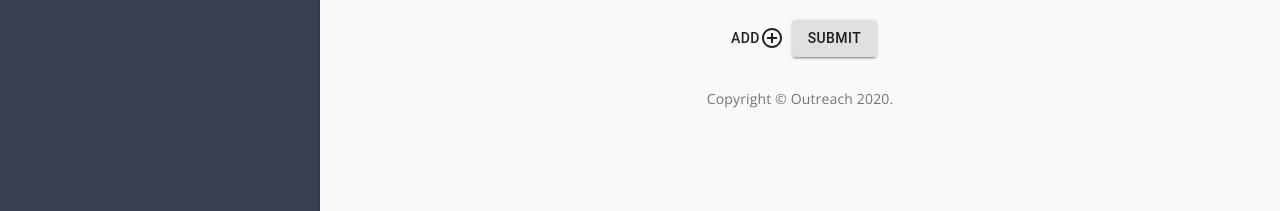
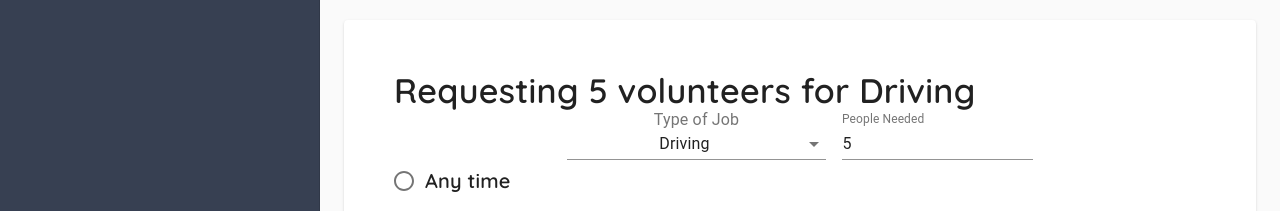
Before and after one commit to johnhongannguyen/outreach-react-dashboard, a React (Create React App) app: page /dashboard/relief-center-forms in a window 1280 px wide. Shown: the part 562-773 px from the top of the page. Built offline with nearby package versions, Linux system fonts and the light colour scheme; no server answers.

Commit message:
Added Date, Start and End time

```diff
--- a/src/components/Dashboard/DateTimePicker.js
+++ b/src/components/Dashboard/DateTimePicker.js
@@ -3,21 +3,20 @@ import React from "react";
 import Grid from "@material-ui/core/Grid";
 import MomentUtils from "@date-io/moment";
 
-// import DateFnsUtils from "@date-io/date-fns";
 import {
   MuiPickersUtilsProvider,
   KeyboardTimePicker,
   KeyboardDatePicker
 } from "@material-ui/pickers";
 
-export default function DateTimePicker() {
-  // The first commit of Material-UI
-  const [selectedDate, setSelectedDate] = React.useState(new Date());
-
-  const handleDateChange = date => {
-    setSelectedDate(date);
-  };
-
+export default function DateTimePicker({
+  selectedDate,
+  selectedStartTime,
+  selectedEndTime,
+  onDateChange,
+  onStartTimeChange,
+  onEndTimeChange
+}) {
   return (
     <MuiPickersUtilsProvider utils={MomentUtils}>
       <Grid container justify="space-around">
@@ -25,12 +24,11 @@ export default function DateTimePicker() {
           <KeyboardDatePicker
             disableToolbar
             variant="inline"
-            format="MM/DD/YY"
+            format="MM/DD/YYYY"
             margin="normal"
-            id="date-picker-inline"
             label="Date"
             value={selectedDate}
-            onChange={handleDateChange}
+            onChange={onDateChange}
             KeyboardButtonProps={{
               "aria-label": "change date"
             }}
@@ -39,10 +37,9 @@ export default function DateTimePicker() {
         <Grid xs={12} sm={4} item>
           <KeyboardTimePicker
             margin="normal"
-            id="time-picker"
             label="Start Time"
-            value={selectedDate}
-            onChange={handleDateChange}
+            value={selectedStartTime}
+            onChange={onStartTimeChange}
             KeyboardButtonProps={{
               "aria-label": "start time"
             }}
@@ -51,10 +48,9 @@ export default function DateTimePicker() {
         <Grid xs={12} sm={4} item>
           <KeyboardTimePicker
             margin="normal"
-            id="time-picker"
             label="End Time"
-            value={selectedDate}
-            onChange={handleDateChange}
+            value={selectedEndTime}
+            onChange={onEndTimeChange}
             KeyboardButtonProps={{
               "aria-label": "end time"
             }}
--- a/src/pages/Dashboard/ReliefCenterForms/ReliefCenterFormsv2.js
+++ b/src/pages/Dashboard/ReliefCenterForms/ReliefCenterFormsv2.js
@@ -1,6 +1,6 @@
 import React, { Component } from "react";
 import Axios from "axios";
-
+import _ from "moment";
 // Material UI
 import {
   FormControl,
@@ -87,11 +87,19 @@ export default class ReliefCenterForms extends Component {
 
       tasks: [
         {
-          key: 1,
+          taskID: 1,
           numberOfPeople: 10,
-          // nameOfJob: "cooking",
           typeOfJob: "Cooking",
           preference: "anytime"
+        },
+        {
+          taskID: 2,
+          numberOfPeople: 5,
+          typeOfJob: "Driving",
+          preference: "preference",
+          date: new Date(),
+          start_time: new Date(),
+          end_time: new Date()
         }
       ]
     };
@@ -160,37 +168,37 @@ export default class ReliefCenterForms extends Component {
   };
 
   // Handle Number of People Change
-  handleNumberOfPeopleChange = (e, key) => {
+  handleNumberOfPeopleChange = (e, taskID) => {
     // Get the Number of people
     const numberOfPeople = e.target.value;
     // Find the object.. in tasks.. and update the concerned value.
     const { tasks } = this.state;
-    const foundIndex = tasks.findIndex(task => task.key == key);
+    const foundIndex = tasks.findIndex(task => task.taskID == taskID);
 
     tasks[foundIndex]["numberOfPeople"] = numberOfPeople;
   };
 
   // Handle Preference Change
-  handlePreferenceChange = (e, key) => {
+  handlePreferenceChange = (e, taskID) => {
     // Get the Preference
     const preference = e.target.value;
 
     // Find the object.. in tasks.. and update the concerned value.
     const { tasks } = this.state;
-    const foundIndex = tasks.findIndex(task => task.key == key);
+    const foundIndex = tasks.findIndex(task => task.taskID == taskID);
 
     tasks[foundIndex]["preference"] = preference;
     this.setState({ tasks });
   };
 
   // Handle Type of Job Change
-  handleTypeOfJobChange = (e, key) => {
+  handleTypeOfJobChange = (e, taskID) => {
     // Get the Preference
     const typeOfJob = e.target.value;
 
     // Find the object.. in tasks.. and update the concerned value.
     const { tasks } = this.state;
-    const foundIndex = tasks.findIndex(task => task.key == key);
+    const foundIndex = tasks.findIndex(task => task.taskID == taskID);
 
     tasks[foundIndex]["typeOfJob"] = typeOfJob;
     this.setState({ tasks });
@@ -201,7 +209,7 @@ export default class ReliefCenterForms extends Component {
     const { tasks } = this.state;
     tasks.push({
       // Problematic if someone decides to delete one of the items!
-      key: tasks.length + 1,
+      taskID: tasks.length + 1,
       numberOfPeople: 2,
       nameOfJob: "Cooking",
       typeOfJob: "Cooking",
@@ -211,17 +219,33 @@ export default class ReliefCenterForms extends Component {
     this.setState({ tasks });
   };
 
+  // Handle Date and Time change for Preference
+  handleDateTimeChange = (momentObject, taskID, ID) => {
+    // Get the Preference
+    const date = momentObject._d;
+
+    // Find the object.. in tasks.. and update the concerned value.
+    const { tasks } = this.state;
+    const foundIndex = tasks.findIndex(task => task.taskID == taskID);
+
+    tasks[foundIndex][ID] = date;
+    this.setState({ tasks });
+  };
+
   // Task Card Component
   TaskCard = ({
-    taskKey,
+    taskID,
     numberOfPeople,
     typeOfJob,
     preference,
+    date,
+    start_time,
+    end_time,
     onNumberOfPeopleChange,
     onPreferenceChange,
     onTypeOfJobChange
   }) => (
-    <Card key={taskKey} style={{ padding: 50, marginBottom: 25 }}>
+    <Card taskID={taskID} style={{ padding: 50, marginBottom: 25 }}>
       {numberOfPeople > 0 && typeOfJob && (
         <Typography align="left" variant="h4">
           Requesting {numberOfPeople} volunteers for {typeOfJob}
@@ -238,7 +262,7 @@ export default class ReliefCenterForms extends Component {
             id="demo-simple-select"
             value={typeOfJob}
             fullWidth
-            onChange={e => onTypeOfJobChange(e, taskKey)}
+            onChange={e => onTypeOfJobChange(e, taskID)}
           >
             <MenuItem value={"Driving"}>Driving</MenuItem>
             <MenuItem value={"Baby Sitting"}>Baby Sitting</MenuItem>
@@ -251,7 +275,7 @@ export default class ReliefCenterForms extends Component {
           {/* Number of people needed */}
           <TextField
             defaultValue={numberOfPeople || 1}
-            onChange={e => onNumberOfPeopleChange(e, taskKey)}
+            onChange={e => onNumberOfPeopleChange(e, taskID)}
             type="number"
             fullWidth
             InputProps={{
@@ -270,7 +294,7 @@ export default class ReliefCenterForms extends Component {
         aria-label="preference"
         name="preference"
         value={preference}
-        onChange={e => onPreferenceChange(e, taskKey)}
+        onChange={e => onPreferenceChange(e, taskID)}
       >
         <FormControlLabel
           value="anytime"
@@ -284,7 +308,21 @@ export default class ReliefCenterForms extends Component {
         />
       </RadioGroup>
 
-      {preference == "preference" && <DateTimePicker />}
+      {preference == "preference" && (
+        <DateTimePicker
+          taskID={taskID}
+          selectedDate={date}
+          selectedStartTime={start_time}
+          selectedEndTime={end_time}
+          onDateChange={e => this.handleDateTimeChange(e, taskID, "date")}
+          onStartTimeChange={e =>
+            this.handleDateTimeChange(e, taskID, "start_time")
+          }
+          onEndTimeChange={e =>
+            this.handleDateTimeChange(e, taskID, "end_time")
+          }
+        />
+      )}
     </Card>
   );
 
@@ -342,20 +380,26 @@ export default class ReliefCenterForms extends Component {
         {/* Task Cards */}
         {this.state.tasks.map((task, index) => {
           const {
-            key,
+            taskID,
             numberOfPeople,
             nameOfJob,
             typeOfJob,
+            date,
+            start_time,
+            end_time,
             preference
           } = task;
           return (
             <this.TaskCard
               key={index}
-              taskKey={key}
+              taskID={taskID}
               numberOfPeople={numberOfPeople}
               nameOfJob={nameOfJob}
               typeOfJob={typeOfJob}
               preference={preference}
+              date={date}
+              start_time={start_time}
+              end_time={end_time}
               onNumberOfPeopleChange={this.handleNumberOfPeopleChange}
               onPreferenceChange={this.handlePreferenceChange}
               onTypeOfJobChange={this.handleTypeOfJobChange}
```
